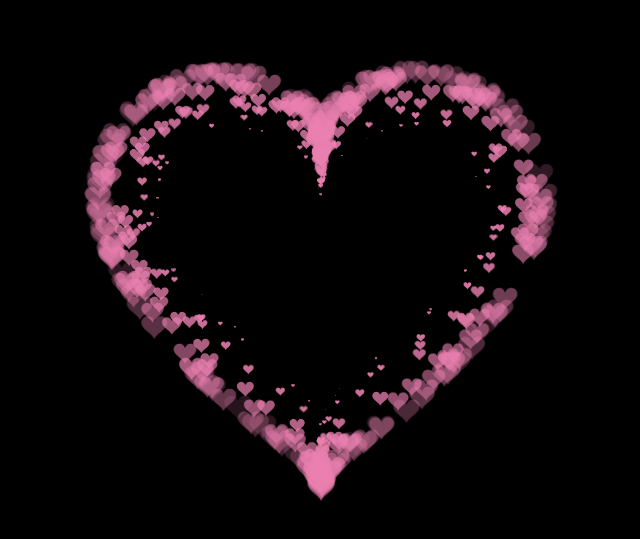
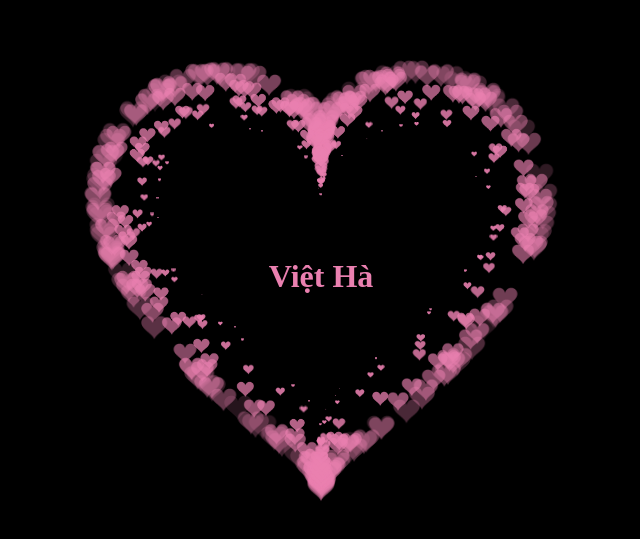
Before and after one commit to hoanganhhththt/Heart, a plain HTML site: page index.html in a window 1280 px wide. Shown: the part 123-662 px from the top of the page, without its empty margins (319-959 px from the left). Drawn offline with Linux system fonts and the light colour scheme.

Commit message:
refactor/save

```diff
--- a/index.html
+++ b/index.html
@@ -13,6 +13,15 @@
   margin: 0;
   background: #000;
 }
+#text-center {
+  color: #ea80b0;
+  position: absolute;
+  width: 10%;
+  height: 10%;
+  text-align: center;
+  top: 45%;
+  left: 45%;
+}
 canvas {
   position: absolute;
   width: 100%;
@@ -21,6 +30,7 @@ canvas {
   </style>
  </HEAD>
  <BODY>
+  <h1 id="text-center">Việt Hà</h1>
   <canvas id="pinkboard"></canvas>
   <script>
   /*
```
